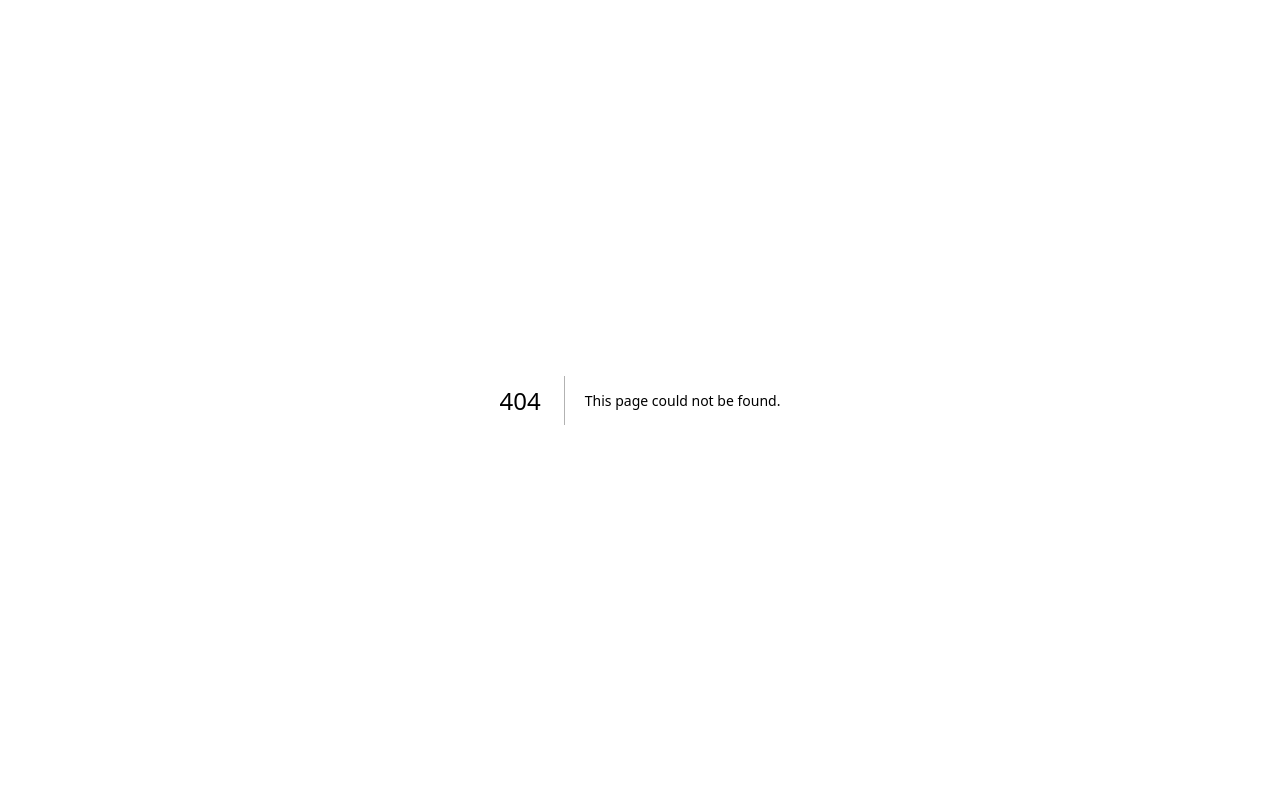
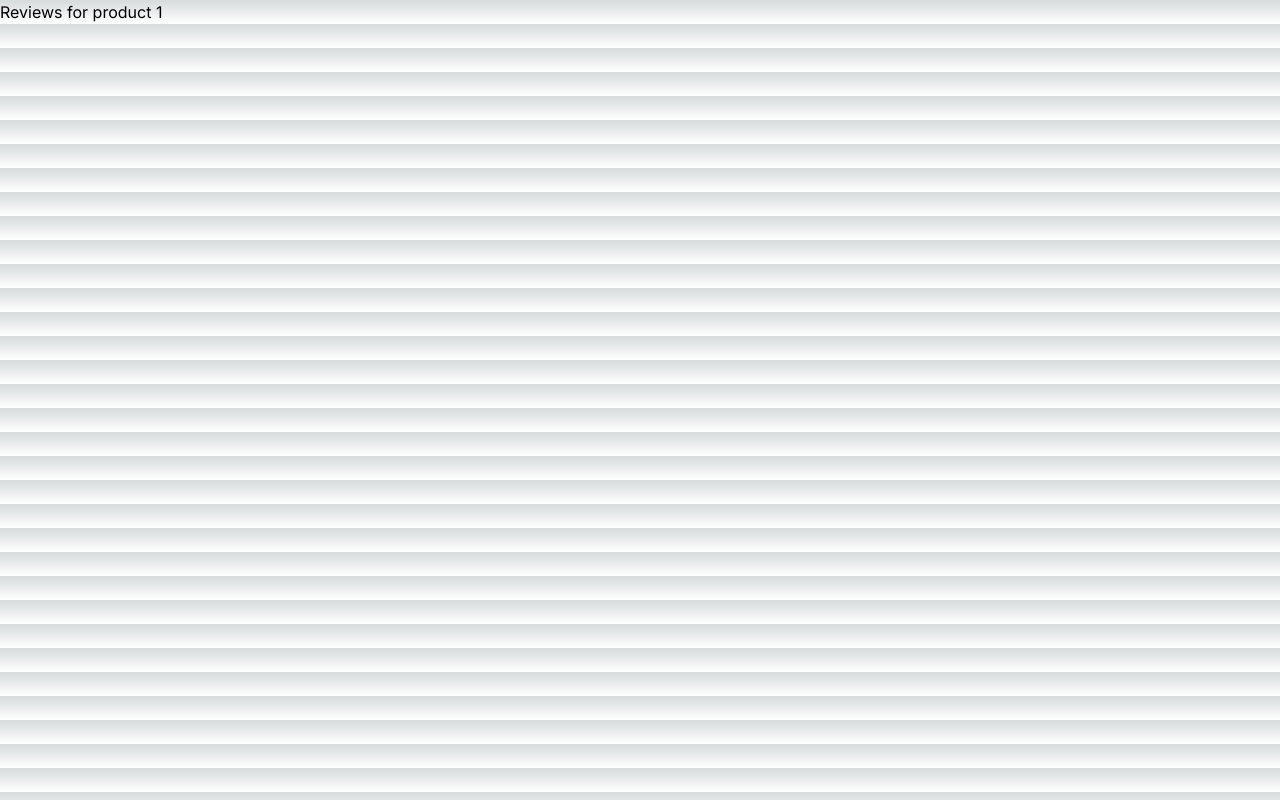
Before and after one commit to Plouis53/mental-health-website, a Next.js app: page /products/1/reviews/1 in a window 1280 px wide. Before the commit this address had no page. Built offline with nearby package versions, Linux system fonts and the light colour scheme.

Commit message:
added second string

```diff
--- a/src/app/page.tsx
+++ b/src/app/page.tsx
@@ -6,7 +6,7 @@ export default function Home() {
       <div className="z-10 w-full max-w-5xl items-center justify-between font-mono text-sm lg:flex">
         <p className="fixed left-0 top-0 flex w-full justify-center border-b border-gray-300 bg-gradient-to-b from-zinc-200 pb-6 pt-8 backdrop-blur-2xl dark:border-neutral-800 dark:bg-zinc-800/30 dark:from-inherit lg:static lg:w-auto  lg:rounded-xl lg:border lg:bg-gray-200 lg:p-4 lg:dark:bg-zinc-800/30">
           Get started by editing&nbsp;
-          <code className="font-mono font-bold">Welcome Home</code>
+          <code className="font-mono font-bold">Welcome to Calm Play</code>
         </p>
         <div className="fixed bottom-0 left-0 flex h-48 w-full items-end justify-center bg-gradient-to-t from-white via-white dark:from-black dark:via-black lg:static lg:size-auto lg:bg-none">
           <a
--- /dev/null
+++ b/src/app/products/[productsId]/reviews/[reviewsId]/page.tsx
@@ -0,0 +1,13 @@
+export default function ReviewDetail({
+  params,
+}: {
+  params: { productsId: string; reviewId: string };
+}) {
+  return (
+    <div>
+      <h1>
+        Reviews {params.reviewId} for product {params.productsId}
+      </h1>
+    </div>
+  );
+}
```
